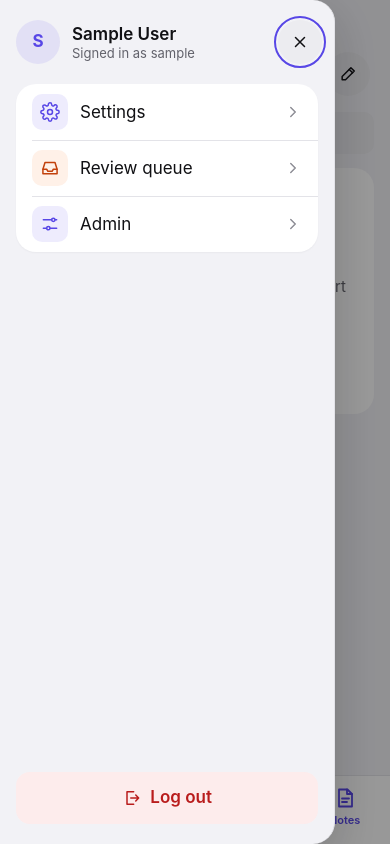
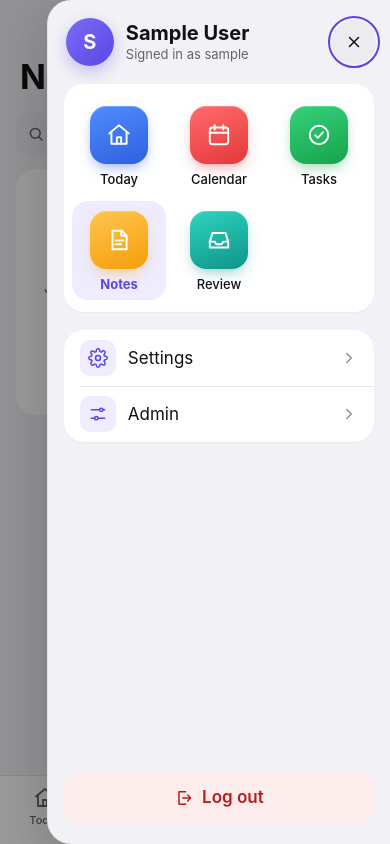
Before and after one commit to realikechukwu/lifeos, a Django app: page /notes/ in a window 390 px wide, after a click that opens the changed part. Run offline with Django 5.2, Linux system fonts and the light colour scheme; the visitor is signed in with stand-in values (Sample User, id 1); data comes from the database, SQL or seed files in the repository; data that the repository does not hold is empty.

Commit message:
Move the menu button top right and turn the drawer into an app panel
On phones the hamburger now shares a top-right row with the page's own
button (+, Today, new note), with the large title below, and opens a
panel that slides in from the right. The panel shows the signed-in name,
home-screen style tiles for Today, Calendar, Ask, Tasks, Notes and Review
(with the waiting count and the current page highlighted), then Settings,
Admin for staff, and Log out. Wide screens keep the sidebar unchanged.

Co-Authored-By: Claude Opus 5.5 <noreply@anthropic.com>

```diff
--- a/static/css/app.css
+++ b/static/css/app.css
@@ -325,18 +325,23 @@ button { cursor: pointer; }
   margin-bottom: -12px;
 }
 .page-head > div { min-width: 0; }
-/* Phones: the menu button sits on its own row above the large title, the
-   way iOS places navigation buttons; the sidebar replaces it on wide screens. */
+/* Phones: the page's own button and the menu button share a top row on the
+   right, with the large title below, the way iOS lays out a navigation bar.
+   The sidebar replaces the menu button on wide screens. */
 .menu-btn { color: var(--text); }
 @media (max-width: 899px) {
   .page-head:has(> .menu-btn) {
     display: grid;
-    grid-template-columns: minmax(0, 1fr) auto;
-    align-items: end;
-    row-gap: 2px;
+    grid-template-columns: minmax(0, 1fr) auto auto;
+    grid-template-areas: ". action menu" "title title title";
+    align-items: center;
+    column-gap: 8px;
+    row-gap: 0;
     padding-top: 0;
   }
-  .menu-btn { grid-column: 1 / -1; justify-self: start; margin: -6px 0 0 -10px; }
+  .page-head:has(> .menu-btn) > div { grid-area: title; }
+  .page-head:has(> .menu-btn) > :not(div):not(.menu-btn) { grid-area: action; }
+  .page-head > .menu-btn { grid-area: menu; }
 }
 @media (min-width: 900px) { .page-head > .menu-btn { display: none; } }
 .overline {
@@ -902,15 +907,15 @@ dialog::backdrop { background: rgb(0 0 0 / 0.4); overflow: hidden; overscroll-be
 .sheet-links .row { min-height: 52px; }
 
 dialog.drawer {
-  width: min(86vw, 340px);
+  width: min(88vw, 360px);
   max-width: none;
   height: 100dvh;
   max-height: none;
-  margin: 0 auto 0 0;
+  margin: 0 0 0 auto;
   padding: 0;
   border: 0;
-  border-right: 1px solid var(--sep);
-  border-radius: 0 22px 22px 0;
+  border-left: 1px solid var(--sep);
+  border-radius: 24px 0 0 24px;
   background: var(--bg);
   color: var(--text);
   box-shadow: var(--shadow-lg);
@@ -920,20 +925,105 @@ dialog.drawer[open] { display: flex; flex-direction: column; }
   display: flex;
   align-items: center;
   gap: 12px;
-  padding: calc(env(safe-area-inset-top) + 20px) 12px 12px 16px;
+  padding: calc(env(safe-area-inset-top) + 18px) 14px 14px 18px;
+}
+.drawer-avatar {
+  width: 48px;
+  height: 48px;
+  flex-shrink: 0;
+  display: grid;
+  place-items: center;
+  border-radius: 50%;
+  background: linear-gradient(135deg, #7b6cf6, #5847e6);
+  color: #fff;
+  font-size: 20px;
+  font-weight: 700;
+  text-transform: uppercase;
+  box-shadow: 0 6px 16px rgb(88 71 230 / 0.3);
 }
 .drawer-who { flex: 1; min-width: 0; }
-.drawer-who .row-title { overflow: hidden; text-overflow: ellipsis; white-space: nowrap; }
+.drawer-name {
+  font-size: 20px;
+  line-height: 25px;
+  font-weight: 700;
+  overflow: hidden;
+  text-overflow: ellipsis;
+  white-space: nowrap;
+}
 .drawer-body {
   flex: 1;
   display: flex;
   flex-direction: column;
-  gap: 16px;
-  padding: 8px 16px calc(env(safe-area-inset-bottom) + 20px);
+  gap: 18px;
+  padding: 4px 16px calc(env(safe-area-inset-bottom) + 20px);
   overflow-y: auto;
 }
 .drawer-body .row[aria-current="page"] .row-title { color: var(--accent); font-weight: 600; }
 .drawer-foot { margin-top: auto; }
+
+/* App tiles in the menu panel, styled like home-screen icons */
+.app-grid {
+  display: grid;
+  grid-template-columns: repeat(3, minmax(0, 1fr));
+  gap: 6px;
+  margin: 0;
+  padding: 12px 8px;
+  list-style: none;
+  border-radius: var(--r-lg);
+  background: var(--surface);
+  box-shadow: var(--shadow);
+}
+.app-tile {
+  display: flex;
+  flex-direction: column;
+  align-items: center;
+  gap: 7px;
+  padding: 10px 4px 8px;
+  border-radius: 16px;
+  color: var(--text);
+  text-decoration: none;
+  -webkit-tap-highlight-color: transparent;
+}
+.app-tile:hover { background: var(--surface-2); }
+.app-tile:active .app-icon { transform: scale(0.92); }
+.app-tile[aria-current="page"] { background: var(--accent-soft); }
+.app-tile[aria-current="page"] .app-label { color: var(--accent); font-weight: 700; }
+.app-icon {
+  position: relative;
+  width: 58px;
+  height: 58px;
+  display: grid;
+  place-items: center;
+  border-radius: 16px;
+  color: #fff;
+  background: linear-gradient(160deg, var(--tile-a), var(--tile-b));
+  box-shadow: 0 6px 14px -4px var(--tile-shadow), inset 0 1px 0 rgb(255 255 255 / 0.22);
+  transition: transform 0.15s var(--ease);
+}
+.app-icon .icon { stroke-width: 2; }
+.app-today    { --tile-a: #4f8dfd; --tile-b: #2f5fe0; --tile-shadow: rgb(47 95 224 / 0.55); }
+.app-calendar { --tile-a: #ff6b6b; --tile-b: #e5383b; --tile-shadow: rgb(229 56 59 / 0.5); }
+.app-ask      { --tile-a: #8b7bff; --tile-b: #5847e6; --tile-shadow: rgb(88 71 230 / 0.55); }
+.app-tasks    { --tile-a: #34d27b; --tile-b: #17a34a; --tile-shadow: rgb(23 163 74 / 0.5); }
+.app-notes    { --tile-a: #ffc54d; --tile-b: #f59e0b; --tile-shadow: rgb(245 158 11 / 0.5); }
+.app-review   { --tile-a: #2dd4bf; --tile-b: #0f9488; --tile-shadow: rgb(15 148 136 / 0.5); }
+.app-label { font-size: 13px; line-height: 16px; font-weight: 500; }
+.app-badge {
+  position: absolute;
+  top: -6px;
+  right: -8px;
+  min-width: 22px;
+  height: 22px;
+  padding: 0 6px;
+  border: 2px solid var(--surface);
+  border-radius: 11px;
+  background: #ff3b30;
+  color: #fff;
+  font-size: 12px;
+  font-weight: 700;
+  line-height: 18px;
+  text-align: center;
+}
 
 /* Settings */
 .settings-who { display: flex; align-items: center; gap: 12px; }
@@ -1328,11 +1418,13 @@ body.is-ask .toasts {
 @media (prefers-reduced-motion: no-preference) {
   @view-transition { navigation: auto; }
   dialog.sheet[open] { animation: sheet-in 0.28s var(--ease); }
-  dialog.drawer[open] { animation: drawer-in 0.28s var(--ease); }
+  dialog.drawer[open] { animation: drawer-in 0.32s var(--ease); }
+  dialog.drawer[open] .app-grid > li { animation: tile-in 0.36s var(--ease) both; animation-delay: calc(80ms + var(--i, 0) * 30ms); }
   .toast { animation: toast-in 0.24s var(--ease); }
 }
 @keyframes sheet-in { from { transform: translateY(32px); opacity: 0; } }
-@keyframes drawer-in { from { transform: translateX(-100%); } }
+@keyframes drawer-in { from { transform: translateX(100%); } }
+@keyframes tile-in { from { transform: translateY(10px) scale(0.94); opacity: 0; } }
 @keyframes toast-in { from { transform: translateY(12px); opacity: 0; } }
 
 @media (prefers-reduced-motion: reduce) {
--- a/templates/base.html
+++ b/templates/base.html
@@ -151,27 +151,65 @@
 
 <dialog class="drawer" id="menuDrawer" aria-labelledby="menuTitle">
   <div class="drawer-head">
-    <span class="avatar lg" aria-hidden="true">{{ menu_name|slice:":1" }}</span>
+    <span class="drawer-avatar" aria-hidden="true">{{ menu_name|slice:":1" }}</span>
     <div class="drawer-who">
-      <h2 class="row-title strong" id="menuTitle">{{ menu_name }}</h2>
+      <h2 class="drawer-name" id="menuTitle">{{ menu_name }}</h2>
       <p class="row-sub">Signed in as {{ user.get_username }}</p>
     </div>
     <button type="button" class="icon-btn" data-close-dialog aria-label="Close menu">{% icon "x" 18 %}</button>
   </div>
   <div class="drawer-body">
+    <nav aria-label="Apps">
+      <ul class="app-grid">
+        <li style="--i: 0">
+          <a class="app-tile" href="{% url 'web:upcoming' %}" {% if url_name == 'upcoming' %}aria-current="page"{% endif %}>
+            <span class="app-icon app-today">{% icon "home" 26 %}</span>
+            <span class="app-label">Today</span>
+          </a>
+        </li>
+        <li style="--i: 1">
+          <a class="app-tile" href="{% url 'web:calendar' %}" {% if url_name == 'calendar' %}aria-current="page"{% endif %}>
+            <span class="app-icon app-calendar">{% icon "calendar" 26 %}</span>
+            <span class="app-label">Calendar</span>
+          </a>
+        </li>
+        {% if ask_available %}
+        <li style="--i: 2">
+          <a class="app-tile" href="{% url 'web:ask' %}">
+            <span class="app-icon app-ask">{% icon "chat" 26 %}</span>
+            <span class="app-label">Ask</span>
+          </a>
+        </li>
+        {% endif %}
+        <li style="--i: 3">
+          <a class="app-tile" href="{% url 'web:task_list' %}" {% if 'task' in url_name %}aria-current="page"{% endif %}>
+            <span class="app-icon app-tasks">{% icon "tasks" 26 %}</span>
+            <span class="app-label">Tasks</span>
+          </a>
+        </li>
+        <li style="--i: 4">
+          <a class="app-tile" href="{% url 'web:note_list' %}" {% if 'note' in url_name %}aria-current="page"{% endif %}>
+            <span class="app-icon app-notes">{% icon "note" 26 %}</span>
+            <span class="app-label">Notes</span>
+          </a>
+        </li>
+        <li style="--i: 5">
+          <a class="app-tile" href="{% url 'web:review_list' %}" {% if 'review' in url_name %}aria-current="page"{% endif %}>
+            <span class="app-icon app-review">
+              {% icon "inbox" 26 %}
+              {% if pending_review_count %}<span class="app-badge" aria-hidden="true">{{ pending_review_count }}</span>{% endif %}
+            </span>
+            <span class="app-label">Review{% if pending_review_count %}<span class="visually-hidden">, {{ pending_review_count }} waiting</span>{% endif %}</span>
+          </a>
+        </li>
+      </ul>
+    </nav>
+
     <ul class="group sheet-links">
       <li>
         <a class="row" href="{% url 'web:settings' %}" {% if url_name == 'settings' %}aria-current="page"{% endif %}>
           <span class="tile-icon">{% icon "gear" %}</span>
           <span class="row-main row-title">Settings</span>
-          {% icon "chevron-right" 18 %}
-        </a>
-      </li>
-      <li>
-        <a class="row" href="{% url 'web:review_list' %}" {% if 'review' in url_name %}aria-current="page"{% endif %}>
-          <span class="tile-icon warn">{% icon "inbox" %}</span>
-          <span class="row-main row-title">Review queue</span>
-          {% if pending_review_count %}<span class="count warn">{{ pending_review_count }}</span>{% endif %}
           {% icon "chevron-right" 18 %}
         </a>
       </li>
@@ -185,6 +223,7 @@
       </li>
       {% endif %}
     </ul>
+
     <form method="post" action="{% url 'logout' %}" class="drawer-foot">
       {% csrf_token %}
       <button type="submit" class="btn btn-danger btn-lg btn-block">{% icon "logout" %} Log out</button>
--- a/web/templates/web/_menu_button.html
+++ b/web/templates/web/_menu_button.html
@@ -1 +1 @@
-{% load ui %}<button type="button" class="icon-btn plain menu-btn" data-open-dialog="menuDrawer" aria-haspopup="dialog" aria-controls="menuDrawer" aria-label="Menu">{% icon "menu" 24 %}</button>
+{% load ui %}<button type="button" class="icon-btn menu-btn" data-open-dialog="menuDrawer" aria-haspopup="dialog" aria-controls="menuDrawer" aria-label="Menu">{% icon "menu" 20 %}</button>
--- a/web/templates/web/ask_not_setup.html
+++ b/web/templates/web/ask_not_setup.html
@@ -4,10 +4,10 @@
 
 {% block content %}
 <header class="page-head">
-  {% include "web/_menu_button.html" %}
   <div>
     <h1 class="page-title">Ask</h1>
   </div>
+  {% include "web/_menu_button.html" %}
 </header>
 
 <div class="empty">
--- a/web/templates/web/calendar.html
+++ b/web/templates/web/calendar.html
@@ -8,13 +8,13 @@
 
 {% block content %}
 <header class="page-head" id="calendarTodayStrip">
-  {% include "web/_menu_button.html" %}
   <div>
     <p class="overline"><time id="calendarTodayDate"></time></p>
     <h1 class="page-title">Calendar</h1>
     <p class="page-sub" id="calendarTodaySummary" role="status"></p>
   </div>
   <button type="button" class="btn btn-tinted" id="calendarJumpToday">Today</button>
+  {% include "web/_menu_button.html" %}
 </header>
 
 <div class="chips" role="group" aria-label="Show on the calendar">
--- a/web/templates/web/note_list.html
+++ b/web/templates/web/note_list.html
@@ -4,11 +4,11 @@
 
 {% block content %}
 <header class="page-head">
-  {% include "web/_menu_button.html" %}
   <div>
     <h1 class="page-title">Notes</h1>
   </div>
   <a href="{% url 'web:note_create' %}" class="icon-btn" aria-label="New note">{% icon "pencil" %}</a>
+  {% include "web/_menu_button.html" %}
 </header>
 
 <div class="toolbar">
--- a/web/templates/web/settings.html
+++ b/web/templates/web/settings.html
@@ -4,10 +4,10 @@
 
 {% block content %}
 <header class="page-head">
-  {% include "web/_menu_button.html" %}
   <div>
     <h1 class="page-title">Settings</h1>
   </div>
+  {% include "web/_menu_button.html" %}
 </header>
 
 <section class="section" aria-labelledby="account-heading">
--- a/web/templates/web/task_list.html
+++ b/web/templates/web/task_list.html
@@ -4,13 +4,13 @@
 
 {% block content %}
 <header class="page-head">
-  {% include "web/_menu_button.html" %}
   <div>
     <h1 class="page-title">Tasks</h1>
   </div>
   {% if ask_available %}
   <button type="button" class="icon-btn" data-open-dialog="quickAdd" aria-haspopup="dialog" aria-label="New task or note">{% icon "plus" 20 %}</button>
   {% endif %}
+  {% include "web/_menu_button.html" %}
 </header>
 
 <div class="toolbar">
--- a/web/templates/web/upcoming.html
+++ b/web/templates/web/upcoming.html
@@ -4,11 +4,11 @@
 
 {% block content %}
 <header class="page-head">
-  {% include "web/_menu_button.html" %}
   <div>
     <p class="overline">{% now "l j F" %}</p>
     <h1 class="page-title">Today</h1>
   </div>
+  {% include "web/_menu_button.html" %}
 </header>
 
 {% if attention_items %}
```
Also changed, not shown: web/tests/test_share.py (+39 -1 lines).
